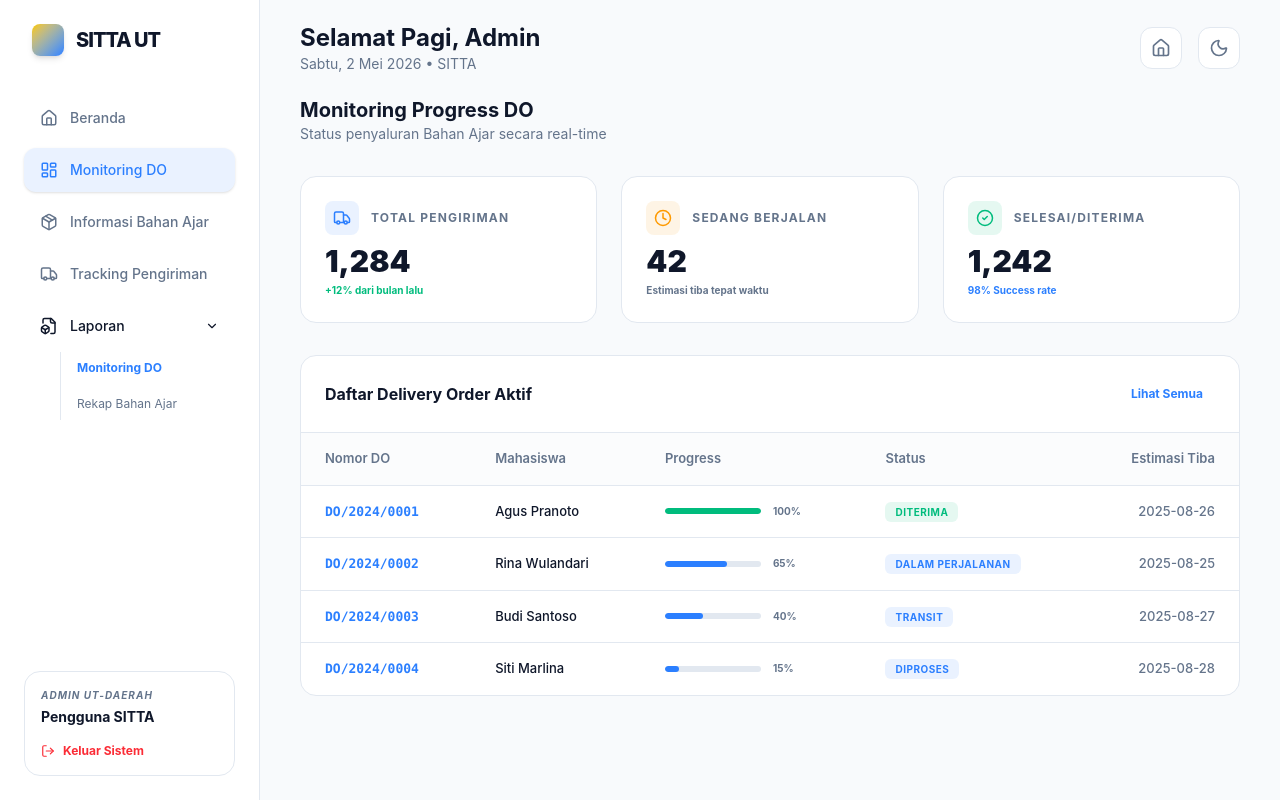
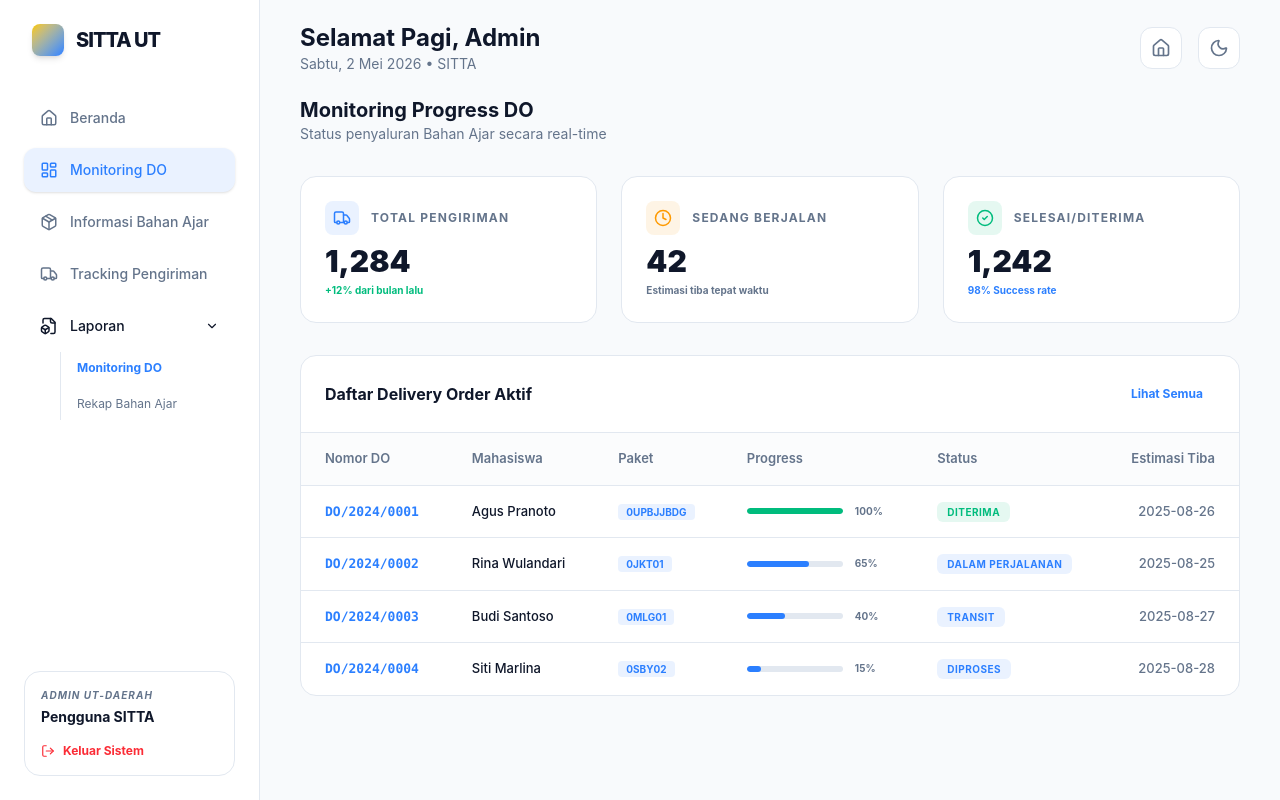
Before and after one commit to BFX18/SITTA, a React (Vite) app: page /monitoring-do in a window 1280 px wide. Built offline with nearby package versions, Linux system fonts and the light colour scheme; sample sign-in values are in the browser's storage.

Commit message:
fix: monitoring, stock and track pages

```diff
--- a/src/pages/MonitoringDOPage.tsx
+++ b/src/pages/MonitoringDOPage.tsx
@@ -5,10 +5,10 @@ import { cn } from '../lib/utils';
 
 export default function MonitoringDOPage() {
   const doList = [
-    { no: 'DO/2024/0001', mahasiswa: 'Agus Pranoto', progress: 100, status: 'Diterima', date: '2025-08-26' },
-    { no: 'DO/2024/0002', mahasiswa: 'Rina Wulandari', progress: 65, status: 'Dalam Perjalanan', date: '2025-08-25' },
-    { no: 'DO/2024/0003', mahasiswa: 'Budi Santoso', progress: 40, status: 'Transit', date: '2025-08-27' },
-    { no: 'DO/2024/0004', mahasiswa: 'Siti Marlina', progress: 15, status: 'Diproses', date: '2025-08-28' },
+    { no: 'DO/2024/0001', mahasiswa: 'Agus Pranoto', progress: 100, status: 'Diterima', date: '2025-08-26', paket: '0UPBJJBDG' },
+    { no: 'DO/2024/0002', mahasiswa: 'Rina Wulandari', progress: 65, status: 'Dalam Perjalanan', date: '2025-08-25', paket: '0JKT01' },
+    { no: 'DO/2024/0003', mahasiswa: 'Budi Santoso', progress: 40, status: 'Transit', date: '2025-08-27', paket: '0MLG01' },
+    { no: 'DO/2024/0004', mahasiswa: 'Siti Marlina', progress: 15, status: 'Diproses', date: '2025-08-28', paket: '0SBY02' },
   ];
 
   return (
@@ -64,6 +64,7 @@ export default function MonitoringDOPage() {
               <tr className="border-b border-[var(--border)] bg-[var(--bg-primary)]/50">
                 <th className="px-6 py-4 text-[var(--text-secondary)] font-semibold">Nomor DO</th>
                 <th className="px-6 py-4 text-[var(--text-secondary)] font-semibold">Mahasiswa</th>
+                <th className="px-6 py-4 text-[var(--text-secondary)] font-semibold">Paket</th>
                 <th className="px-6 py-4 text-[var(--text-secondary)] font-semibold">Progress</th>
                 <th className="px-6 py-4 text-[var(--text-secondary)] font-semibold">Status</th>
                 <th className="px-6 py-4 text-[var(--text-secondary)] font-semibold text-right">Estimasi Tiba</th>
@@ -77,6 +78,9 @@ export default function MonitoringDOPage() {
                   </td>
                   <td className="px-6 py-4">
                     <span className="font-medium text-[var(--text-primary)]">{item.mahasiswa}</span>
+                  </td>
+                  <td className="px-6 py-4">
+                    <span className="px-2 py-0.5 bg-blue-500/10 text-blue-500 rounded font-bold text-[10px]">{item.paket}</span>
                   </td>
                   <td className="px-6 py-4">
                     <div className="flex items-center gap-3">
@@ -123,6 +127,7 @@ export default function MonitoringDOPage() {
                     <div className="flex items-center gap-2">
                         <span className="w-1.5 h-1.5 rounded-full bg-blue-500" />
                         <span className="font-mono text-blue-500 font-bold text-[10px] tracking-tight">{item.no}</span>
+                        <span className="bg-slate-200 dark:bg-slate-800 text-[8px] px-1 rounded text-[var(--text-secondary)] font-bold">{item.paket}</span>
                     </div>
                     <h4 className="text-sm font-bold text-[var(--text-primary)]">{item.mahasiswa}</h4>
                   </div>
--- a/src/pages/StokPage.tsx
+++ b/src/pages/StokPage.tsx
@@ -267,7 +267,7 @@ export default function StokPage() {
                     </div>
                     <div className="space-y-4">
                       <div>
-                        <p className="text-[10px] font-bold text-[var(--text-secondary)] uppercase tracking-widest italic">Lokasi Gudang</p>
+                        <p className="text-[10px] font-bold text-[var(--text-secondary)] uppercase tracking-widest italic">Paket / Lokasi</p>
                         <p className="text-sm font-bold text-[var(--text-primary)]">{selectedItem.kodeLokasi}</p>
                       </div>
                       <div>
@@ -357,7 +357,7 @@ export default function StokPage() {
                     />
                   </div>
                     <div className="space-y-2">
-                    <label className="text-[10px] font-bold text-[var(--text-secondary)] uppercase tracking-widest">Kode Lokasi</label>
+                      <label className="text-[10px] font-bold text-[var(--text-secondary)] uppercase tracking-widest">Paket / Lokasi</label>
                       <input
                         required
                         value={newLokasi}
--- a/src/pages/TrackingPage.tsx
+++ b/src/pages/TrackingPage.tsx
@@ -67,11 +67,14 @@ export default function TrackingPage() {
                       <p className="text-xs text-[var(--text-secondary)]">Nomor DO: {searchResult.nomorDO}</p>
                     </div>
                   </div>
-                  <div className="md:text-right">
+                  <div className="md:text-right flex flex-col gap-2">
                     <div className="p-4 bg-[var(--bg-primary)] rounded-xl border border-[var(--border)] h-full flex flex-col justify-center">
-                      <p className="text-[10px] font-bold text-[var(--text-secondary)] uppercase tracking-widest mb-1">Detail Ekspedisi</p>
+                      <p className="text-[10px] font-bold text-[var(--text-secondary)] uppercase tracking-widest mb-1">Paket {searchResult.paket}</p>
                       <h3 className="text-lg font-bold text-[var(--text-primary)] tracking-tight">{searchResult.ekspedisi}</h3>
-                      <p className="text-xs text-blue-500 font-bold">Total: {searchResult.total}</p>
+                      <div className="flex flex-col md:items-end mt-1">
+                        <p className="text-[10px] text-[var(--text-secondary)] font-medium">Dikirim: {searchResult.tanggalKirim}</p>
+                        <p className="text-xs text-blue-500 font-bold">Total: {searchResult.total}</p>
+                      </div>
                     </div>
                   </div>
                 </div>
```
Lines whose indentation alone changed are shown as unchanged.
